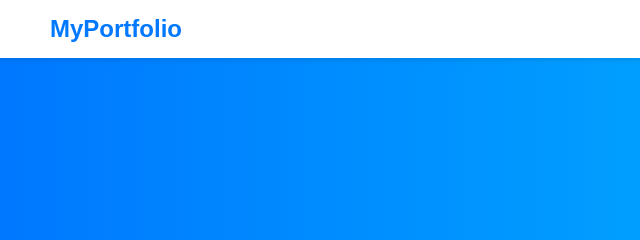
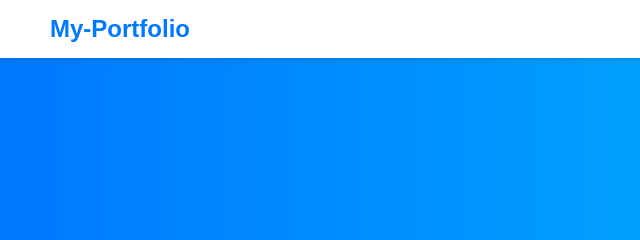
Before and after one commit to Riad928/my-portfolio, a plain HTML site: page index.html in a window 1280 px wide. Shown: the top 240 px of the page, 0-640 px from the left. Drawn offline with Linux system fonts and the light colour scheme.

Commit message:
change commit

```diff
--- a/index.html
+++ b/index.html
@@ -12,7 +12,7 @@
 
     <!-- ====== Navbar ====== -->
     <header class="navbar">
-        <h2 class="logo">MyPortfolio</h2>
+        <h2 class="logo">My-Portfolio</h2>
         <nav>
             <ul class="nav-links">
                 <li><a href="#home">Home</a></li>
```
